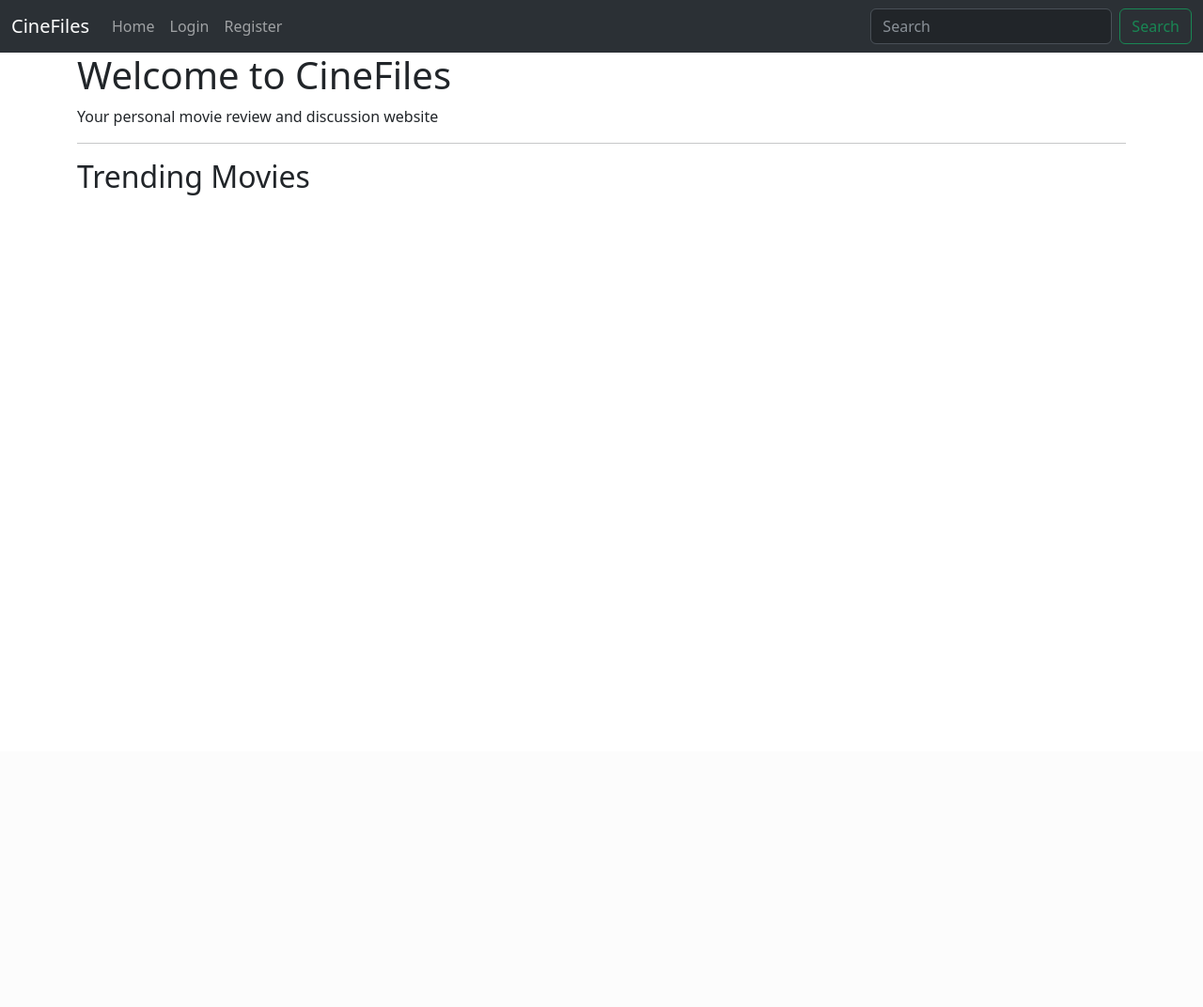
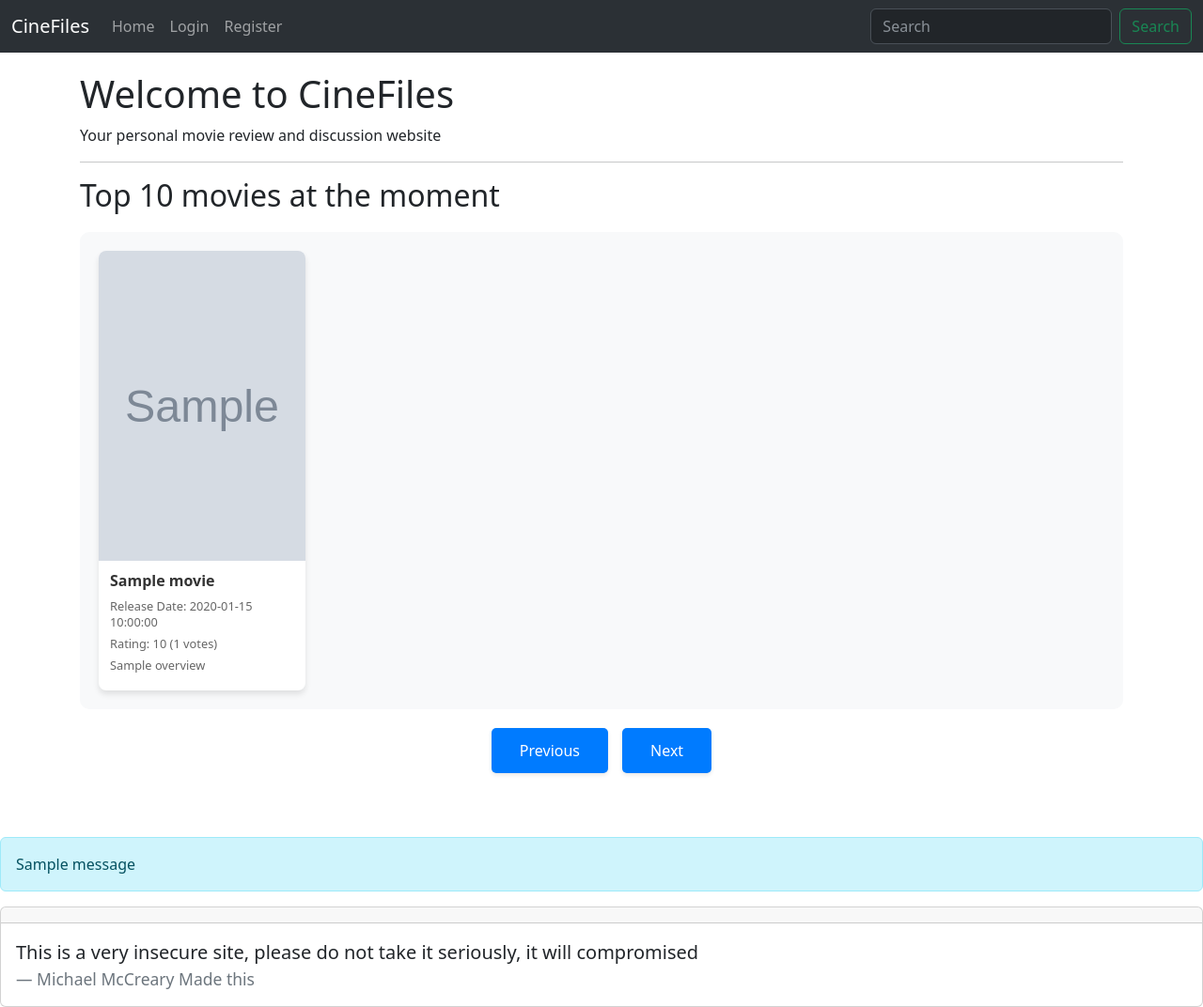
Before and after one commit to michaeljmccreary/CineFiles, a Flask app: template templates/Index.html in a window 1280 px wide. Shown: the whole page at 94% size. Before the commit the page ends 208 px from the top, so only its background shows below. Run offline with Flask 3, Linux system fonts and the light colour scheme; the template is opened without the code that fills it: most values are stand-ins (such as "Sample title", 1, 10 or a date in 2020); grey boxes marked "Sample" are stand-in pictures; one stand-in notice (Sample message) is shown.

Commit message:
adding account creation and login functionality. added a carosel for index page that I got from bootstrap

```diff
--- a/app.py
+++ b/app.py
@@ -58,37 +58,65 @@ def register():
         except sqlite3.Error as e:
             flash(f"An error occurred: {e}")
             return redirect(url_for('register'))
+    return render_template('Register.html')
 
 # Login page - lets users log into their account if they have one
 @app.route('/login', methods=['GET', 'POST'])
 def login():
     if request.method == 'POST':
         # Unsanitised user input - Bad security - Open to SQL Injection
-        username = request.form("username", "")
+        email = request.form.get("email", "")
         # Password is in plaintext - No hashing is done - Bad security
-        password = request.form("password", "")
+        password = request.form.get("password", "")
+        confirm_password = request.form.get("confirm_password", "")
+        if not email or not password:
+            flash("Please enter both email and password")
+            return redirect(url_for('login'))
         conn = sqlite3.connect('instance/cinefiles.db')
         cursor = conn.cursor()
         # Injected SQL statements will execute here
-        query = f"SELECT * FROM user WHERE username = '{username}'"
+        query = f"SELECT * FROM user WHERE email = '{email}'"
         try:
             cursor.execute(query)
             # Gets the record and if a password is found will return as plaintext
             result = cursor.fetchone()
             conn.close()
             # Plaintext password comparison - Bad security
-            if result and result[2] == password:
+            if result and result[3] == password:
                 # Store user ID in session to keep user logged in
                 session['user_id'] = result[0]
+                session['username'] = result[1]
                 # Make the session permanent so it lasts longer
                 session.permanent = True
-                return redirect(url_for('index'))
+                return redirect(url_for('profile'))
             else:
                 flash("Invalid username or password")
                 return redirect(url_for('login'))
         except sqlite3.Error as e:
             flash(f"An error occurred: {e}")
             return redirect(url_for('login'))
+    return render_template('Login.html')
+
+
+# User profile page - shows user's information
+@app.route('/profile')
+def profile():
+    user_id = session.get('user_id')
+    if not user_id:
+        flash("Please log in to view your profile.")
+        return redirect(url_for('login'))
+    conn = sqlite3.connect('instance/cinefiles.db')
+    cursor = conn.cursor()
+    query = f"SELECT username, email FROM user WHERE id = {user_id}"
+    cursor.execute(query)
+    user = cursor.fetchone()
+    conn.close()
+    if user:
+        return render_template('Profile.html', username=user[0], email=user[1], movies=get_movies())
+    else:
+        flash("User not found.")
+        return redirect(url_for('login'))
+
 
 
 # Logout - logs the user out by clearing the session
--- /dev/null
+++ b/static/script.js
@@ -0,0 +1,16 @@
+// Codeblock for the Carosel button functionality
+const carosel = document.getElementById("Carosel");
+const prevBtn = document.getElementById("prevBtn");
+const nextBtn = document.getElementById("nextBtn");
+let scrollAmount = 0;
+const scrollPerClick = 300;
+// Event listeners for the next button
+nextBtn.addEventListener("click", () => {
+  carosel.scrollBy({ left: scrollPerClick, behavior: "smooth" });
+  scrollAmount += scrollPerClick;
+});
+// Event listener for the previous button - same code as above copied and pased and modified the btn name
+prevBtn.addEventListener("click", () => {
+  carosel.scrollBy({ left: -scrollPerClick, behavior: "smooth" });
+  scrollAmount -= scrollPerClick;
+});
--- /dev/null
+++ b/static/style.css
@@ -0,0 +1,175 @@
+/* Carousel Container */
+.carosel {
+  display: flex;
+  overflow-x: auto;
+  scroll-behavior: smooth;
+  gap: 20px;
+  padding: 20px;
+  background-color: #f8f9fa;
+  border-radius: 10px;
+  margin: 20px 0;
+  max-width: 100%;
+}
+
+/* Show scrollbar for better visibility */
+.carosel::-webkit-scrollbar {
+  height: 10px;
+}
+
+.carosel::-webkit-scrollbar-track {
+  background: #f1f1f1;
+  border-radius: 10px;
+}
+
+.carosel::-webkit-scrollbar-thumb {
+  background: #888;
+  border-radius: 10px;
+}
+
+.carosel::-webkit-scrollbar-thumb:hover {
+  background: #555;
+}
+
+/* Carousel Item - Compact size */
+.carosel-item {
+  min-width: 220px;
+  max-width: 220px;
+  flex-shrink: 0;
+  background-color: white;
+  border-radius: 8px;
+  box-shadow: 0 4px 6px rgba(0, 0, 0, 0.1);
+  overflow: hidden;
+  transition: transform 0.3s ease;
+}
+
+.carosel-item:hover {
+  transform: scale(1.05);
+  box-shadow: 0 6px 12px rgba(0, 0, 0, 0.15);
+}
+
+/* Movie Poster */
+.carosel-poster {
+  width: 100%;
+  height: 330px;
+  object-fit: cover;
+  display: block;
+}
+
+.no-poster {
+  width: 100%;
+  height: 330px;
+  display: flex;
+  align-items: center;
+  justify-content: center;
+  background-color: #e9ecef;
+  color: #6c757d;
+  text-align: center;
+  padding: 20px;
+  font-weight: bold;
+  font-size: 0.85rem;
+}
+
+/* Movie Details */
+.carosel-details {
+  padding: 12px;
+  max-height: 180px;
+  overflow-y: auto;
+}
+
+.carosel-details h3 {
+  font-size: 1rem;
+  margin-bottom: 8px;
+  color: #333;
+  font-weight: 600;
+}
+
+.carosel-details p {
+  font-size: 0.8rem;
+  color: #666;
+  margin-bottom: 5px;
+  line-height: 1.4;
+}
+
+/* Carousel Navigation Buttons */
+.carosel-nav {
+  display: flex;
+  justify-content: center;
+  gap: 15px;
+  margin: 20px 0;
+}
+
+.carosel-btn {
+  padding: 12px 30px;
+  background-color: #007bff;
+  color: white;
+  border: none;
+  border-radius: 5px;
+  cursor: pointer;
+  font-size: 1rem;
+  font-weight: 500;
+  transition: all 0.3s ease;
+  box-shadow: 0 2px 4px rgba(0, 0, 0, 0.1);
+}
+
+.carosel-btn:hover {
+  background-color: #0056b3;
+  box-shadow: 0 4px 8px rgba(0, 0, 0, 0.15);
+}
+
+.carosel-btn:active {
+  transform: scale(0.98);
+}
+
+/* Container Styling */
+.container {
+  margin-top: 20px;
+  padding: 0 15px;
+}
+
+/* Responsive Design */
+@media (max-width: 768px) {
+  .carosel-item {
+    min-width: 180px;
+    max-width: 180px;
+  }
+
+  .carosel-poster,
+  .no-poster {
+    height: 270px;
+  }
+
+  .carosel-details {
+    padding: 10px;
+    max-height: 150px;
+  }
+
+  .carosel-details h3 {
+    font-size: 0.9rem;
+  }
+
+  .carosel-details p {
+    font-size: 0.75rem;
+  }
+
+  .carosel-btn {
+    padding: 10px 20px;
+    font-size: 0.9rem;
+  }
+}
+
+@media (max-width: 480px) {
+  .carosel-item {
+    min-width: 150px;
+    max-width: 150px;
+  }
+
+  .carosel-poster,
+  .no-poster {
+    height: 225px;
+  }
+
+  .carosel {
+    gap: 15px;
+    padding: 15px;
+  }
+}
--- a/templates/Index.html
+++ b/templates/Index.html
@@ -9,30 +9,38 @@
 
 <!-- Display trending movies fetched from the TMDB API -->
 <hr />
-<h2>Trending Movies</h2>
-<!-- Call the get_movies function to fetch movies -->
-{% set movies = get_movies(10, "w500") %}
-<ul class="movie-list">
+<h2>Top 10 movies at the moment</h2>
+
+<!-- Adding a Carosel to rotate through movies -->
+<div id="Carosel" class="carosel">
   {% for movie in movies %}
-  <li class="movie-item">
-    <!-- Display movie poster if available, otherwise show a placeholder message -->
+  <div class="carosel-item">
     {% if movie.poster_path %}
     <img
       src="{{ movie.poster_path }}"
       alt="{{ movie.title }} Poster"
-      class="movie-poster"
+      class="carosel-poster"
     />
     {% else %}
     <div class="no-poster">No Movie Poster Available for {{ movie.title }}</div>
     {% endif %}
-    <!--Display movie details -->
-    <div class="movie-info">
+
+    <div class="carosel-details">
       <h3>{{ movie.title }}</h3>
       <p>Release Date: {{ movie.release_date }}</p>
       <p>Rating: {{ movie.vote_average }} ({{ movie.vote_count }} votes)</p>
       <p>{{ movie.overview }}</p>
     </div>
-  </li>
-  > {% endfor %}
-</ul>
+  </div>
+  {% endfor %}
+</div>
+
+<!-- Carosel Navigation Buttons -->
+<div class="carosel-nav">
+  <button id="prevBtn" class="carosel-btn">Previous</button>
+  <button id="nextBtn" class="carosel-btn">Next</button>
+</div>
+<!-- Calling the javascript file to use the carosel buttons -->
+<script src="{{ url_for('static', filename='script.js') }}"></script>
+
 {% endblock %}
--- a/templates/Login.html
+++ b/templates/Login.html
@@ -3,10 +3,10 @@
 <form method="POST">
   <div class="mb-3">
     <input
-      type="text"
+      type="email"
       class="form-control"
-      name="username"
-      placeholder="Username"
+      name="email"
+      placeholder="email@cinefiles.com"
       required
     />
   </div>
--- a/templates/base.html
+++ b/templates/base.html
@@ -10,7 +10,7 @@
     />
     <link
       rel="stylesheet"
-      href="{{ url_for('static', filename='styles.css') }}"
+      href="{{ url_for('static', filename='style.css') }}"
     />
     {% block head %}{% endblock %}
   </head>
@@ -72,6 +72,25 @@
       </div>
     </nav>
     <div class="container">{% block content %}{% endblock %}</div>
+    <br />
+    <br />
+    {% with messages = get_flashed_messages() %} {% if messages %} {% for
+    message in messages %}
+    <div class="alert alert-info">{{ message }}</div>
+    {% endfor %} {% endif %} {% endwith %}
+    <div class="card">
+      <div class="card-header"></div>
+      <div class="card-body">
+        <blockquote class="blockquote mb-0">
+          <p>
+            This is a very insecure site, please do not take it seriously, it
+            will compromised
+          </p>
+          <footer class="blockquote-footer">Michael McCreary Made this</footer>
+        </blockquote>
+      </div>
+    </div>
+
     <script
       src="https://cdn.jsdelivr.net/npm/bootstrap@5.3.0/dist/js/bootstrap.bundle.min.js"
       integrity="sha384-geWF76RCwLtnZ8qwWowPQNguL3RmwHVBC9FhGdlKrxdiJJigb/j/68SIy3Te4Bkz"
```
Also changed, not shown: templates/profile.html (added, +46 -0 lines).
